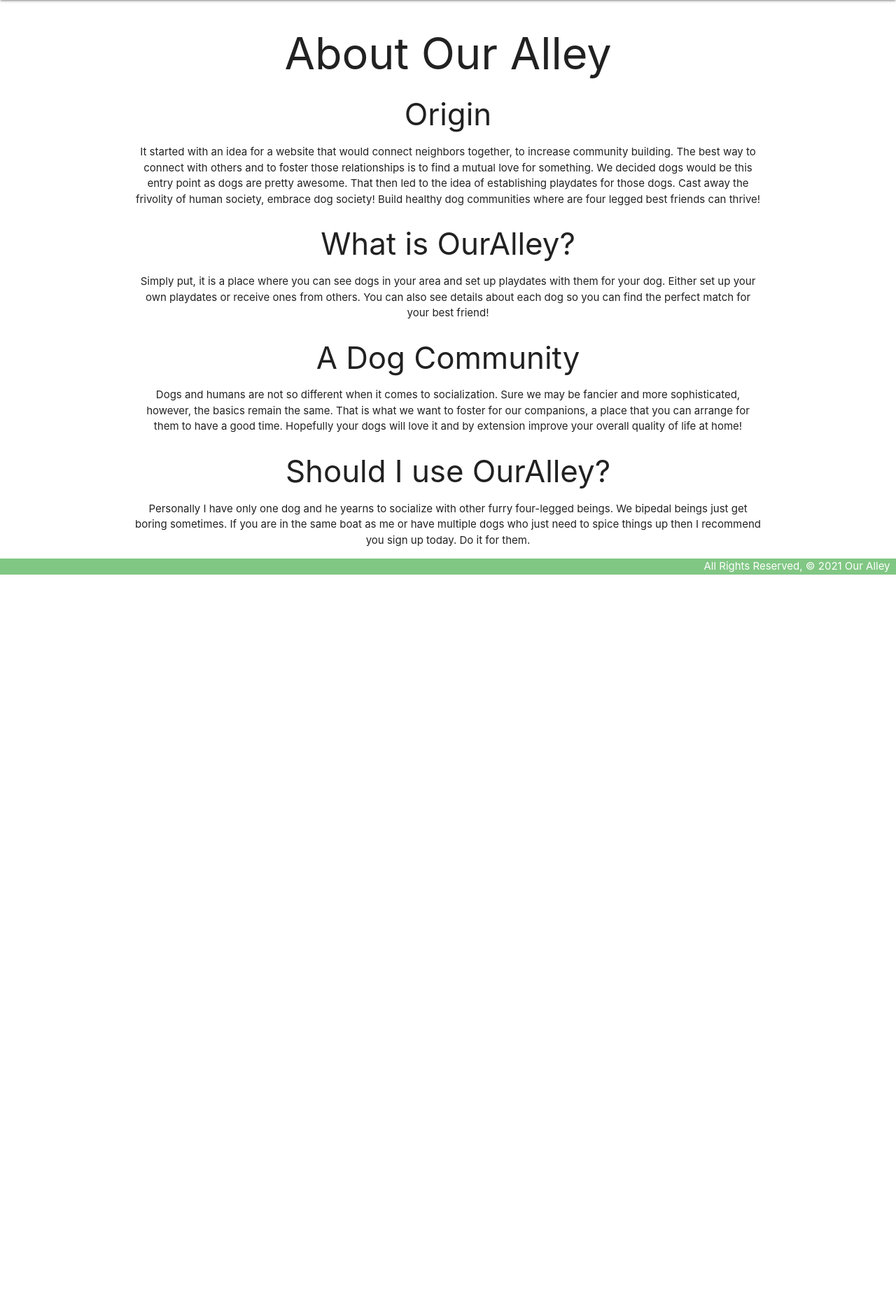
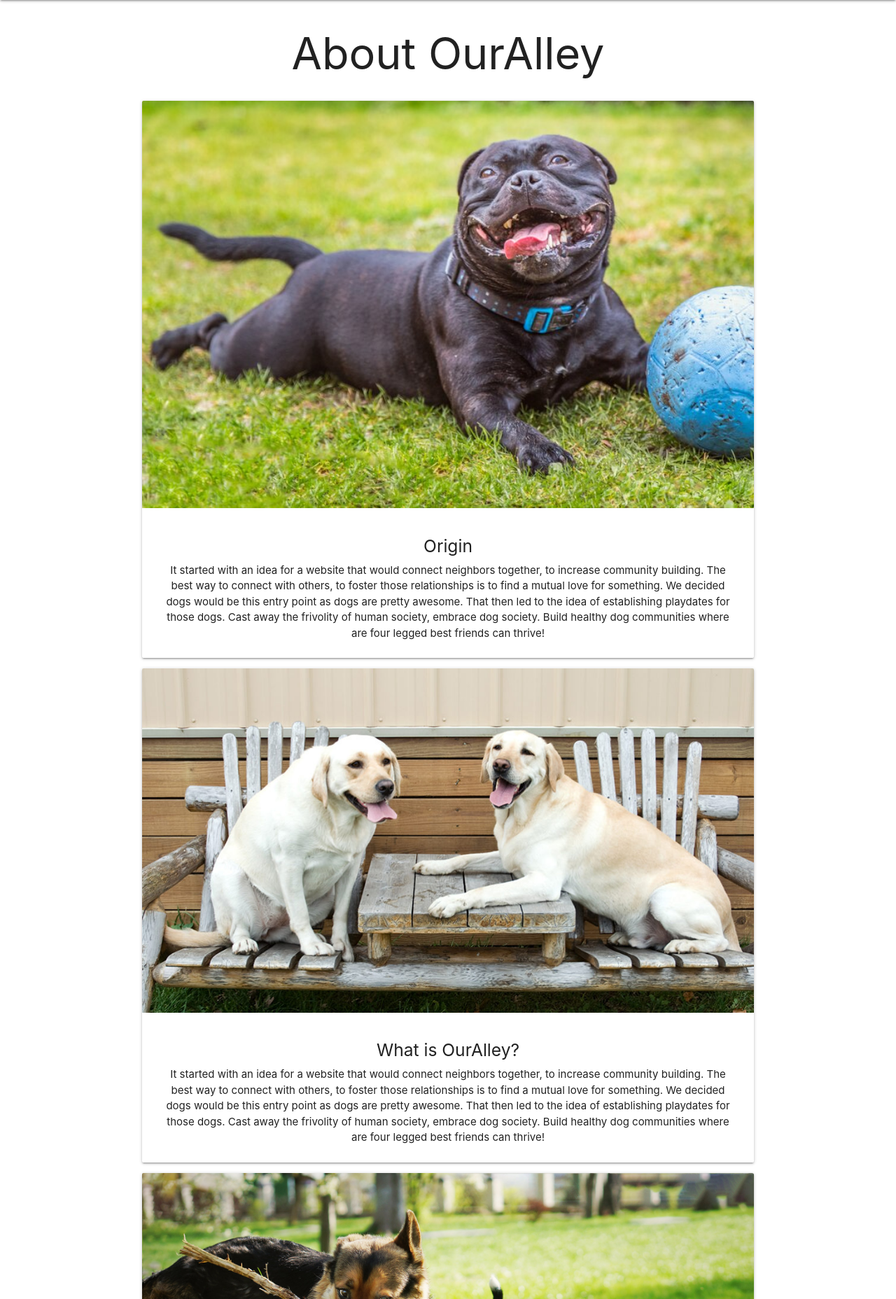
Before and after one commit to lordsilverwing/OurAlley, a Django app: page /about/ in a window 1280 px wide. Shown: the part 64-1920 px from the top of the page at 70% size. Before the commit the page ends 885 px from the top, so only its background shows below. Run offline with Django 3.2, Linux system fonts and the light colour scheme.

Commit message:
stylize about page

```diff
--- a/main_app/templates/about.html
+++ b/main_app/templates/about.html
@@ -1,37 +1,57 @@
-
-{% extends 'base.html' %}
-{% block content %}
-
-<div class="center-align">
-    <h1>About Our Alley</h1>
-    <h3>Origin</h3>
-    <p>
-    It started with an idea for a website that would connect neighbors together, to increase
-    community building. The best way to connect with others and to foster those relationships is to
-    find a mutual love for something. We decided dogs would be this entry point as dogs are pretty awesome.
-    That then led to the idea of establishing playdates for those dogs. Cast away the frivolity of
-    human society, embrace dog society! Build healthy dog communities where are four legged best friends
-    can thrive!
-    </p>
-    <h3>What is OurAlley?</h3>
-    <p>
-        Simply put, it is a place where you can see dogs in your area and set up playdates with them for your dog.
-        Either set up your own playdates or receive ones from others. You can also see details about each dog
-        so you can find the perfect match for your best friend!
-    </p>
-    <h3>A Dog Community</h3>
-    <p>
-        Dogs and humans are not so different when it comes to socialization. Sure we may be fancier
-        and more sophisticated, however, the basics remain the same. That is what we want to foster for our
-        companions, a place that you can arrange for them to have a good time. Hopefully your dogs will love it
-        and by extension improve your overall quality of life at home!
-    </p>
-    <h3>Should I use OurAlley?</h3>
-    <p>
-        Personally I have only one dog and he yearns to socialize with other furry four-legged beings. We bipedal beings
-        just get boring sometimes. If you are in the same boat as me or have multiple dogs who just need to spice
-        things up then I recommend you sign up today. Do it for them.
-    </p>
-</div>
-
-{% endblock %}
+{% extends 'base.html' %} {% block content %}
+<div class="row center-align">
+	<h1>About OurAlley</h1>
+	<div class="col s12">
+		<div class="card">
+			<div class="card-image"><img alt="Image of two dogs" src=
+			"../../static/images/cool_dog.jpeg"></div>
+			<div class="card-content">
+				<h5>Origin</h5>
+				<p>It started with an idea for a website that would connect neighbors
+				together, to increase community building. The best way to connect with
+				others, to foster those relationships is to find a mutual love for
+				something. We decided dogs would be this entry point as dogs are pretty
+				awesome. That then led to the idea of establishing playdates for those
+				dogs. Cast away the frivolity of human society, embrace dog society. Build
+				healthy dog communities where are four legged best friends can thrive!</p>
+			</div>
+		</div>
+		<div class="card">
+			<div class="card-image"><img alt="Image of two dogs" src=
+			"../../static/images/twolabs.jpeg"></div>
+			<div class="card-content">
+				<h5>What is OurAlley?</h5>
+				<p>It started with an idea for a website that would connect neighbors
+				together, to increase community building. The best way to connect with
+				others, to foster those relationships is to find a mutual love for
+				something. We decided dogs would be this entry point as dogs are pretty
+				awesome. That then led to the idea of establishing playdates for those
+				dogs. Cast away the frivolity of human society, embrace dog society. Build
+				healthy dog communities where are four legged best friends can thrive!</p>
+			</div>
+		</div>
+		<div class="card">
+			<div class="card-image"><img alt="Image of two dogs" src=
+			"../../static/images/dogplay.jpeg"></div>
+			<div class="card-content">
+				<h5>A Dog Community</h5>
+				<p>Dogs and humans are not so different when it comes to socialization.
+				Sure we may be fancier and more sophisticated, however, the basics remain
+				the same. That is what we want to foster for our companions, a place that
+				you can arrange for them to have a good time. Hopefully your dogs will love
+				it and by extension improve your overall quality of life at home!</p>
+			</div>
+		</div>
+		<div class="card">
+			<div class="card-image"><img alt="Image of two dogs" src=
+			"../../static/images/runningdogs.jpeg"></div>
+			<div class="card-content">
+				<h5>Should I use OurAlley?</h5>
+				<p>Personally I have only one dog and he yearns to socialize with other
+				furry four-legged beings. We bipedal beings just get boring sometimes. If
+				you are in the same boat as me or have multiple dogs who just need to spice
+				things up then I recommend you sign up today. Do it for them.</p>
+			</div>
+		</div>
+	</div>
+</div>{% endblock %}
```
Also changed, not shown: main_app/migrations/0016_reviews.py (added), main_app/static/images/cool_dog.jpeg (added), main_app/static/images/dogplay.jpeg (added), main_app/static/images/runningdogs.jpeg (added), main_app/static/images/twolabs.jpeg (added).
